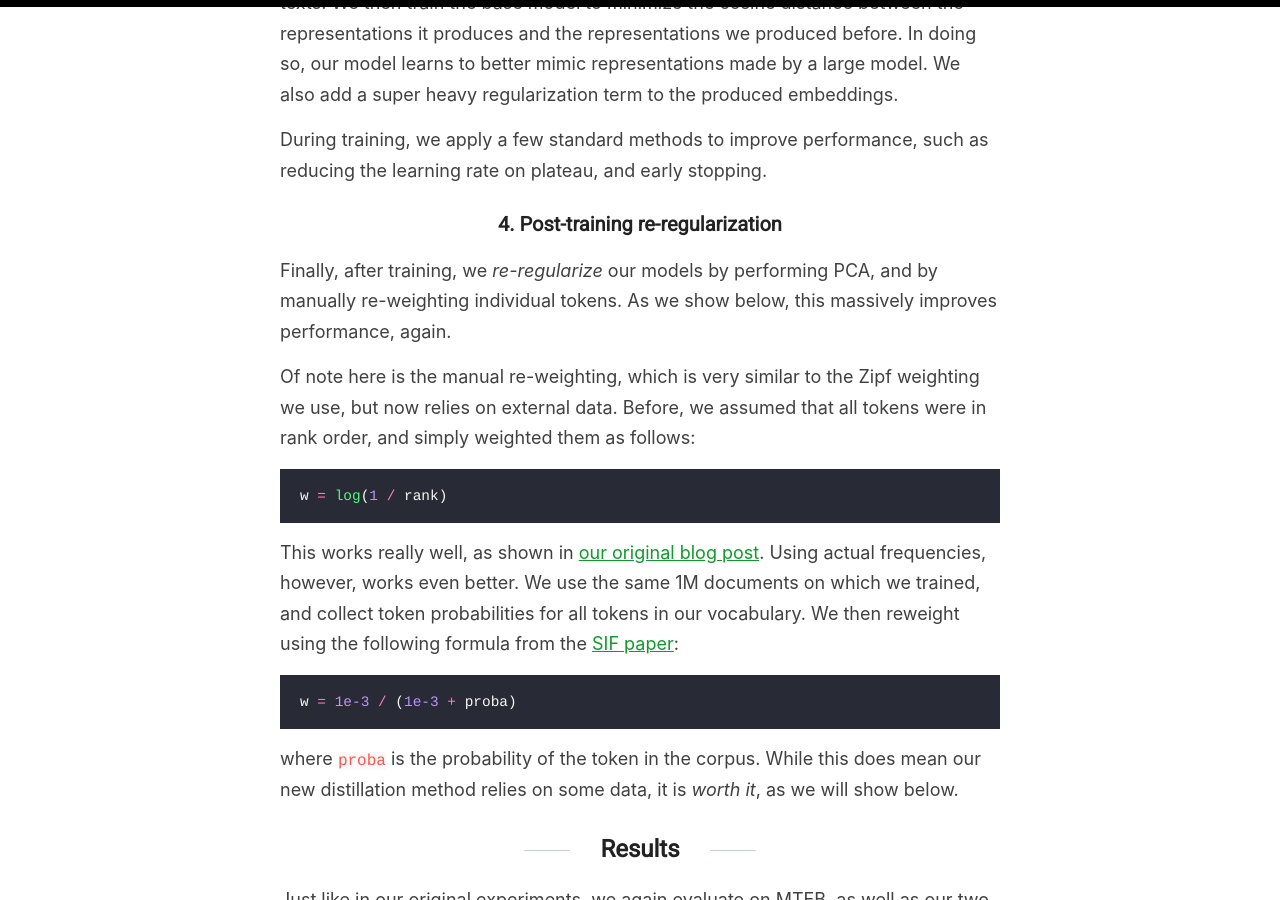
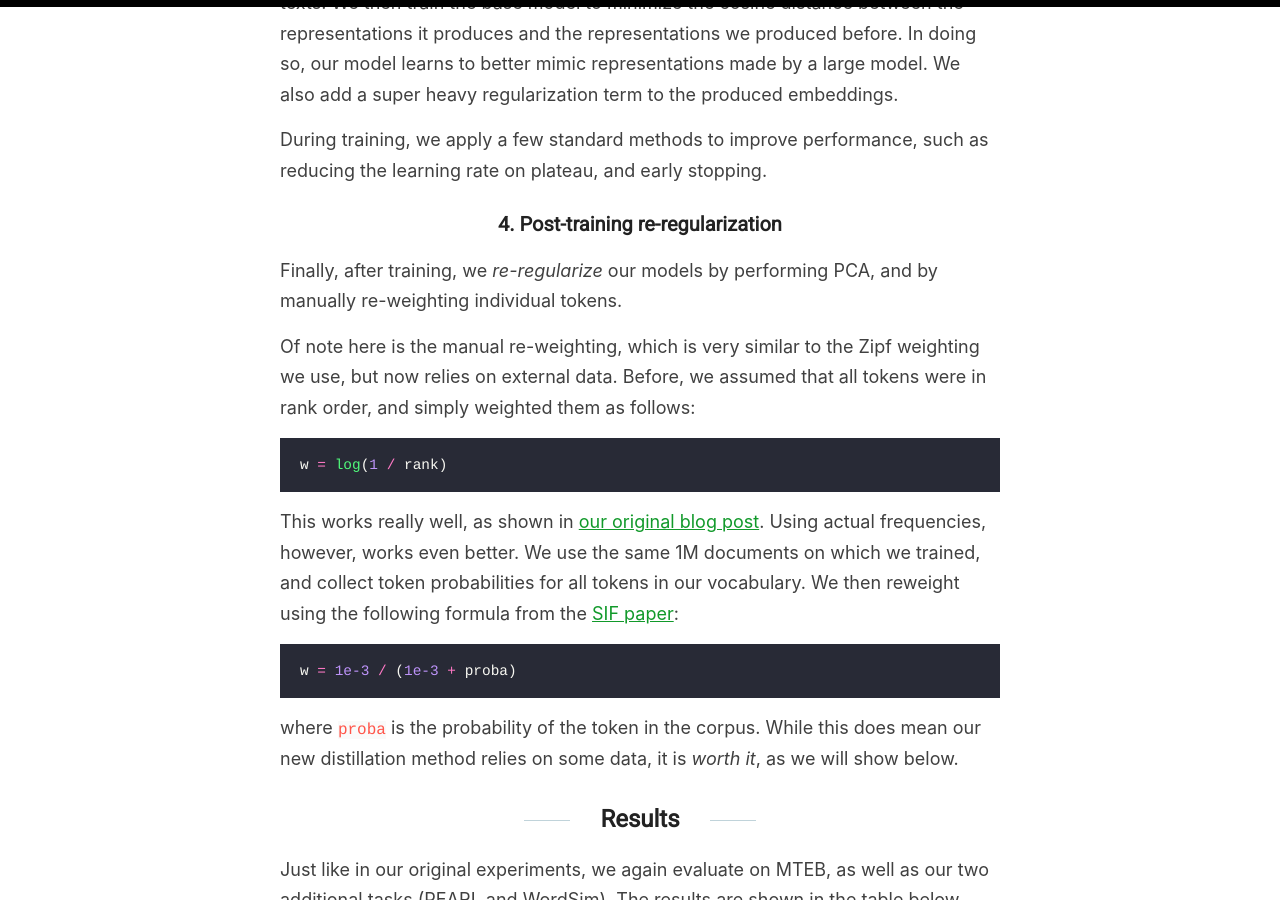
Before and after one commit to MinishLab/minishlab.github.io, a Jekyll site: the page built from _posts/2024-10-29-tokenlearn_blogpost.md, in a window 1280 px wide and 900 px high, scrolled down 1823 px. Built offline with Jekyll 4.4.1, drawn with Linux system fonts in a browser that asks for light colours; some web fonts are replaced.

Commit message:
fix sentence

```diff
--- a/_posts/2024-10-29-tokenlearn_blogpost.md
+++ b/_posts/2024-10-29-tokenlearn_blogpost.md
@@ -47,7 +47,7 @@ During training, we apply a few standard methods to improve performance, such as
 
 ### 4. Post-training re-regularization
 
-Finally, after training, we _re-regularize_ our models by performing PCA, and by manually re-weighting individual tokens. As we show below, this massively improves performance, again.
+Finally, after training, we _re-regularize_ our models by performing PCA, and by manually re-weighting individual tokens.
 
 Of note here is the manual re-weighting, which is very similar to the Zipf weighting we use, but now relies on external data. Before, we assumed that all tokens were in rank order, and simply weighted them as follows:
 
```
